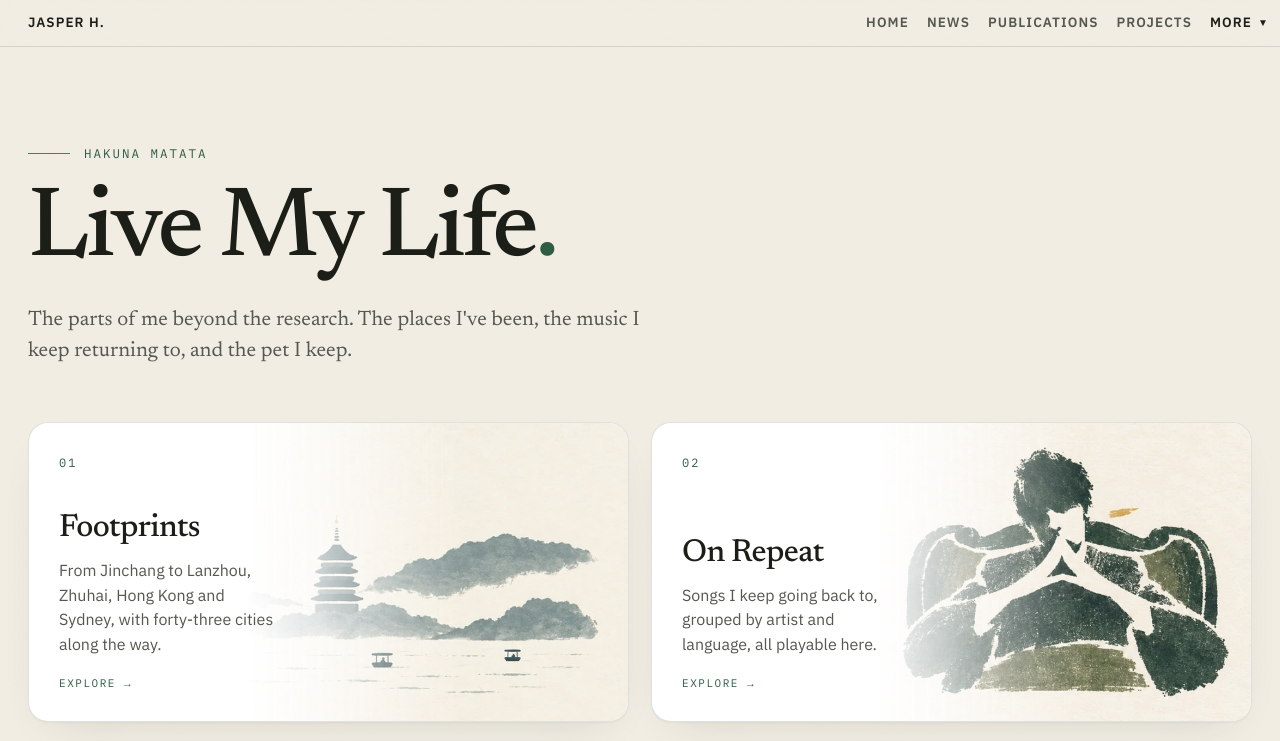
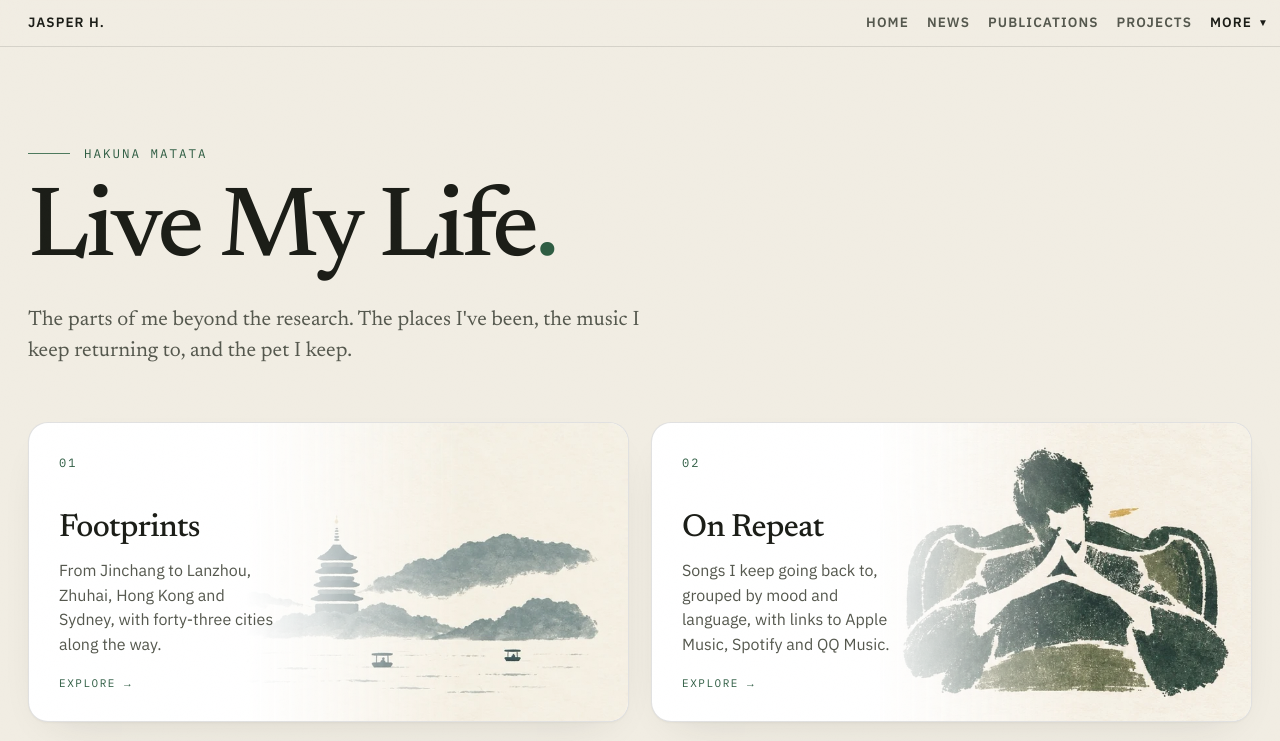
Before and after one commit to hujiayu0211/hujiayu0211.github.io, a plain HTML site: page live-my-life.html in a window 1280 px wide. Shown: the top 741 px of the page. Drawn offline with Linux system fonts and the light colour scheme.

Commit message:
Update live-my-life.html

```diff
--- a/live-my-life.html
+++ b/live-my-life.html
@@ -1338,7 +1338,7 @@ footer{border-top:1px solid var(--line);padding:30px 0 56px}
       <div class="life-bg" style="background-image:url(assets/img/life/on-repeat.webp)"></div>
       <span class="life-num">02</span>
       <h2>On Repeat</h2>
-      <p>Songs I keep going back to, grouped by artist and language, all playable here.</p>
+      <p>Songs I keep going back to, grouped by mood and language, with links to Apple Music, Spotify and QQ Music.</p>
       <span class="life-go">Explore <span class="arr">&rarr;</span></span>
     </a>
 
```
